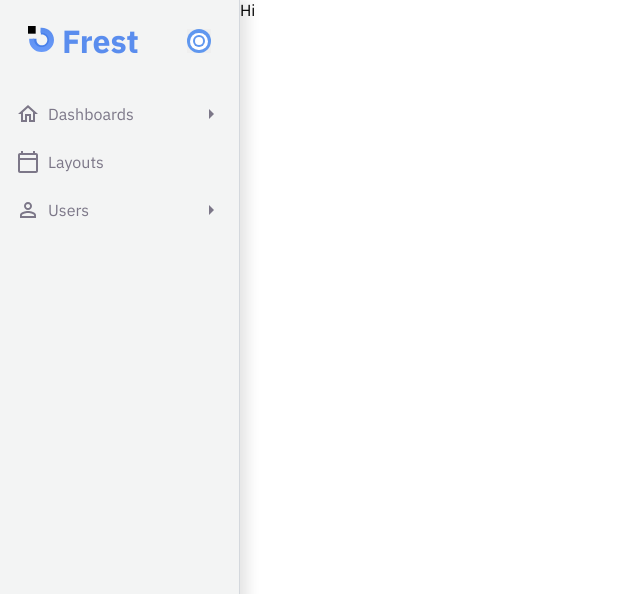
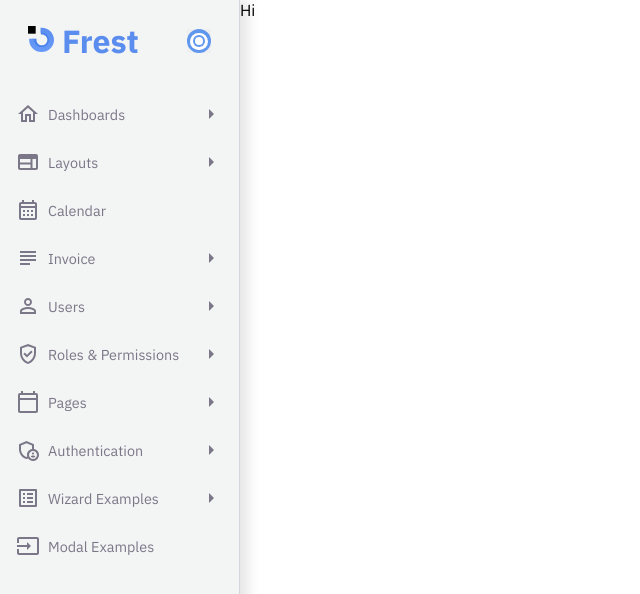
Before and after one commit to JealousGx/snippets, a React (Create React App) app: page / in a window 1280 px wide. Shown: the top 594 px of the page, without its empty margins (0-640 px from the left). Built offline with nearby package versions, Linux system fonts and the light colour scheme.

Commit message:
adds sidebar items

```diff
--- a/src/components/Data.js
+++ b/src/components/Data.js
@@ -1,19 +1,66 @@
-import { HomeIcon, CalendarIcon, UserIcon } from "./Icons";
+import {
+  HomeIcon,
+  LayoutIcon,
+  CalendarIcon,
+  InvoiceIcon,
+  UserIcon,
+  RolesIcon,
+  PagesIcon,
+  AuthIcon,
+  WizardIcon,
+  ModalIcon,
+} from "./Icons";
 
 export const SIDEBAR_DATA = [
   {
-    name: "Dashboards",
+    name: "dashboards",
     group: true,
+    items: ["analytics", "ecommerce"],
     icon: <HomeIcon />,
   },
   {
-    name: "Layouts",
+    name: "layouts",
+    group: true,
+    icon: <LayoutIcon />,
+  },
+  {
+    name: "calendar",
     group: false,
     icon: <CalendarIcon />,
   },
   {
-    name: "Users",
+    name: "invoice",
+    group: true,
+    icon: <InvoiceIcon />,
+  },
+  {
+    name: "users",
     group: true,
     icon: <UserIcon />,
   },
+  {
+    name: "roles & permissions",
+    group: true,
+    icon: <RolesIcon />,
+  },
+  {
+    name: "pages",
+    group: true,
+    icon: <PagesIcon />,
+  },
+  {
+    name: "authentication",
+    group: true,
+    icon: <AuthIcon />,
+  },
+  {
+    name: "wizard examples",
+    group: true,
+    icon: <WizardIcon />,
+  },
+  {
+    name: "modal examples",
+    group: false,
+    icon: <ModalIcon />,
+  },
 ];
--- a/src/components/Icons.jsx
+++ b/src/components/Icons.jsx
@@ -1,12 +1,26 @@
 import HomeOutlinedIcon from "@mui/icons-material/HomeOutlined";
+import WebOutlinedIcon from "@mui/icons-material/WebOutlined";
 import CalendarTodayOutlinedIcon from "@mui/icons-material/CalendarTodayOutlined";
+import CalendarMonthOutlinedIcon from "@mui/icons-material/CalendarMonthOutlined";
 import PersonOutlineOutlinedIcon from "@mui/icons-material/PersonOutlineOutlined";
+import SubjectOutlinedIcon from "@mui/icons-material/SubjectOutlined";
+import GppGoodOutlinedIcon from "@mui/icons-material/GppGoodOutlined";
+import AdminPanelSettingsOutlinedIcon from "@mui/icons-material/AdminPanelSettingsOutlined";
+import ListAltOutlinedIcon from "@mui/icons-material/ListAltOutlined";
+import InputOutlinedIcon from "@mui/icons-material/InputOutlined";
 
 import ArrowRightOutlinedIcon from "@mui/icons-material/ArrowRightOutlined";
 
 export {
   HomeOutlinedIcon as HomeIcon,
-  CalendarTodayOutlinedIcon as CalendarIcon,
+  WebOutlinedIcon as LayoutIcon,
+  CalendarMonthOutlinedIcon as CalendarIcon,
   PersonOutlineOutlinedIcon as UserIcon,
+  SubjectOutlinedIcon as InvoiceIcon,
+  GppGoodOutlinedIcon as RolesIcon,
+  CalendarTodayOutlinedIcon as PagesIcon,
+  AdminPanelSettingsOutlinedIcon as AuthIcon,
+  ListAltOutlinedIcon as WizardIcon,
+  InputOutlinedIcon as ModalIcon,
   ArrowRightOutlinedIcon as ArrowIcon,
 };
--- a/src/components/Sidebar/SidebarStyles.js
+++ b/src/components/Sidebar/SidebarStyles.js
@@ -14,6 +14,7 @@ export const SidebarWrapper = styled.div`
   height: 100%;
   display: flex;
   flex-direction: column;
+  font-size: 0.9rem;
 `;
 
 export const SidebarLogoWrapper = styled.div`
@@ -93,6 +94,7 @@ export const ItemArrow = styled.span`
 export const ItemName = styled.span`
   margin-left: ${({ displaySidebar }) => (displaySidebar ? "0.5rem" : "0")};
   display: ${({ displaySidebar }) => (displaySidebar ? "block" : "none")};
+  text-transform: capitalize;
 `;
 
 // Sidebar Container
```
